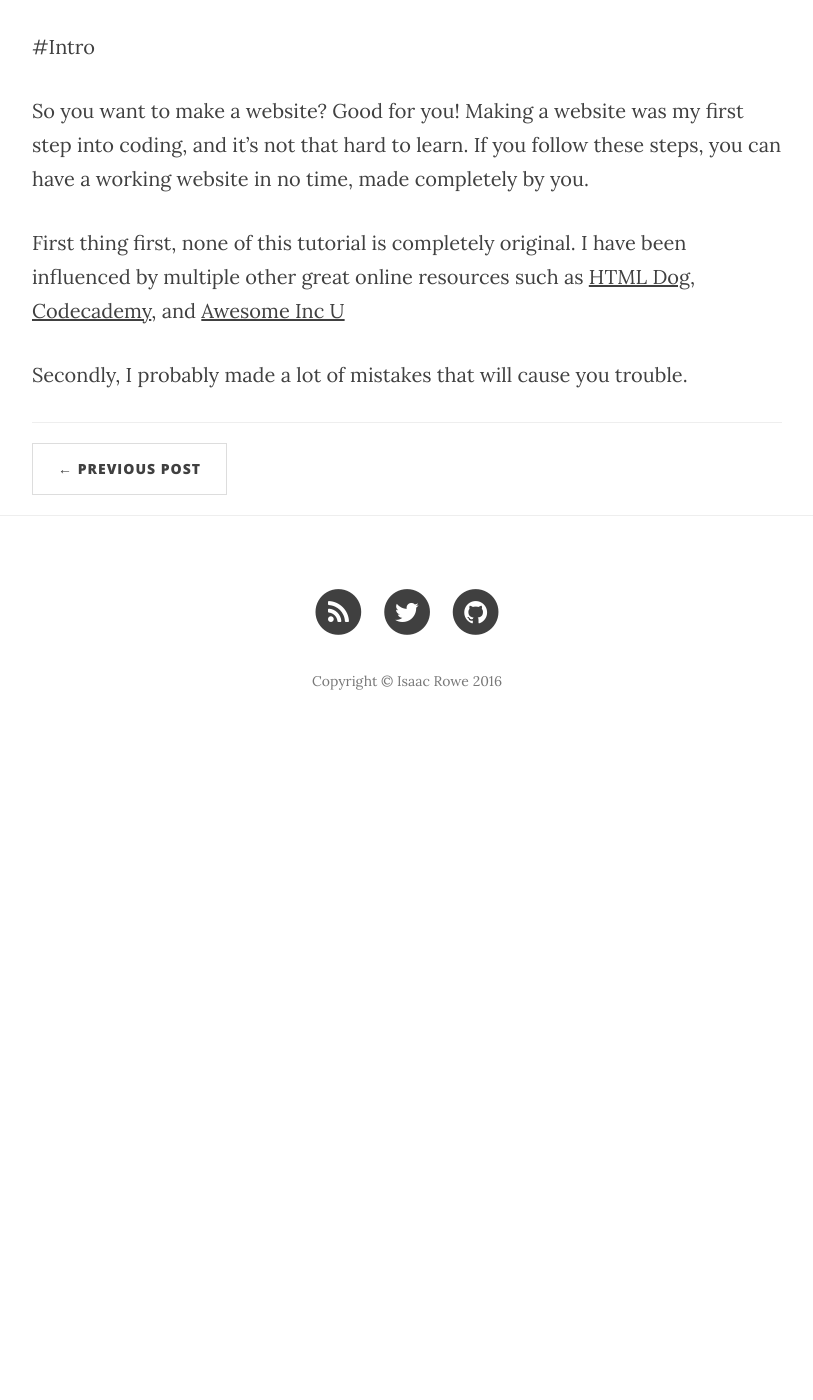
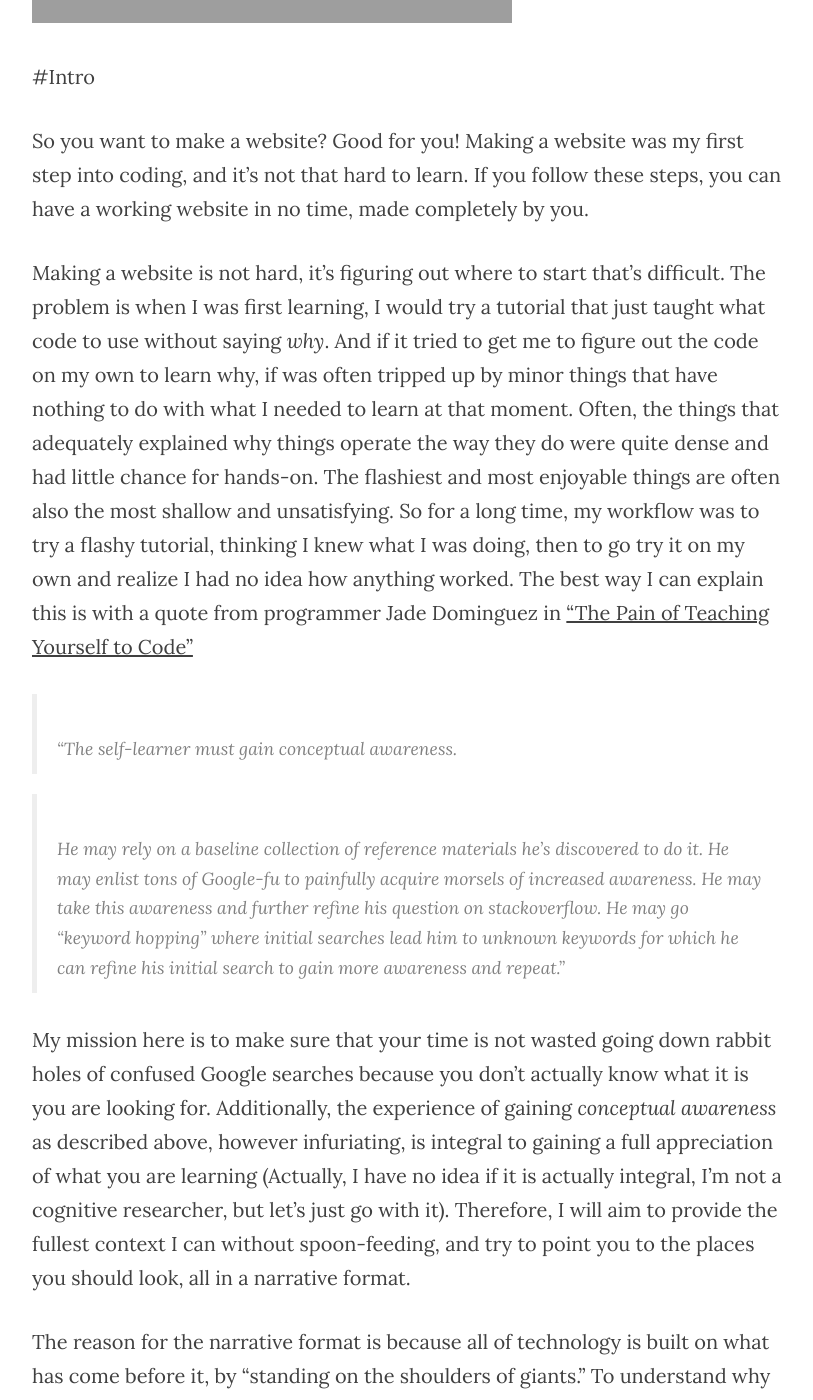
Before and after one commit to irowebbn/irowebbn.github.io, a Jekyll site: the page built from _posts/2016-2-11-make-a-website.md, in a window 1280 px wide and 1400 px high, scrolled down 929 px. Shown: the whole window, without its empty margins (233-1046 px from the left). Built offline with Jekyll 4.4.1, drawn with Linux system fonts in a browser that asks for light colours; nearby versions of some CDN libraries; before the commit the page ends 1687 px from its top, so only the background shows below that; some of the changed text lies outside the part shown; grey boxes are pictures that could not be loaded.

```diff
--- a/_posts/2016-2-11-make-a-website.md
+++ b/_posts/2016-2-11-make-a-website.md
@@ -1,13 +1,13 @@
 ---
 layout: post
-title: How To Make A Website From Scratch
+title: The Ultimate Website Tutorial
 excerpt: "From Beginning To End"
 header-img: "img/editor.jpg"
 author: Isaac Rowe
 invisible: 1
 ---
 
->The information in this post can be foiund in condensed form in the slide deck below
+>The information in this post can be found in condensed form in the slide deck below. But you're missing out if you don't read my magnum opus that follows.
 
 <iframe src="https://docs.google.com/presentation/d/1wNpDMPySImQVZn3oHTEm6-Odz_j9zYDW1_2Cu92jnc4/embed?start=false&loop=false&delayms=3000" frameborder="0" width="480" height="299" allowfullscreen="true" mozallowfullscreen="true" webkitallowfullscreen="true"></iframe>
 
@@ -16,6 +16,40 @@ invisible: 1
 
 So you want to make a website? Good for you! Making a website was my first step into coding, and it's not that hard to learn. If you follow these steps, you can have a working website in no time, made completely by you.
 
-First thing first, none of this tutorial is completely original. I have been influenced by multiple other great online resources such as [HTML Dog](htmldog.com), [Codecademy](codecademy.com), and [Awesome Inc U](awesomeincu.com)
+Making a website is not hard, it's figuring out where to start that's difficult. The problem is when I was first learning, I would try a tutorial that just taught what code to use without saying *why*. And if it tried to get me to figure out the code on my own to learn why, if was often tripped up by minor things that have nothing to do with what I needed to learn at that moment. Often, the things that adequately explained why things operate the way they do were quite dense and had little chance for hands-on. The flashiest and most enjoyable things are often also the most shallow and unsatisfying. So for a long time, my workflow was to try a  flashy tutorial, thinking I knew what I was doing, then to go try it on my own and realize I had no idea how anything worked. The best way I can explain this is with a quote from programmer Jade Dominguez in ["The Pain of Teaching Yourself to Code"](http://plusjade.com/posts/the-pain-of-teaching-yourself-to-code/)
 
-Secondly, I probably made a lot of mistakes that will cause you trouble.
+>"The self-learner must gain conceptual awareness.
+
+>He may rely on a baseline collection of reference materials he's discovered to do it. He may enlist tons of Google-fu to painfully acquire morsels of increased awareness. He may take this awareness and further refine his question on stackoverflow. He may go "keyword hopping" where initial searches lead him to unknown keywords for which he can refine his initial search to gain more awareness and repeat."
+
+My mission here is to make sure that your time is not wasted going down rabbit holes of confused Google searches because you don't actually know what it is you are looking for. Additionally, the experience of gaining *conceptual awareness* as described above, however infuriating, is integral to gaining a full appreciation of what you are learning (Actually, I have no idea if it is actually integral, I'm not a cognitive researcher, but let's just go with it). Therefore, I will aim to provide the fullest context I can without spoon-feeding, and try to point you to the places you should look, all in a narrative format.
+
+The reason for the narrative format is because all of technology is built on what has come before it, by "standing on the shoulders of giants." To understand why things are the way they *are*, you have to understand why they *were* the things they used to be, the problems they exist to solve. Then you can understand how they can be used to become what they *will be* in the future, and you become part of the progress, and it all just makes a lot more sense. This all sounds great in my head, but now it's time to get down to learning.
+
+First thing first, none of this tutorial is completely original. I have been influenced by multiple other great online resources such as [HTML Dog](htmldog.com), [Codecademy](codecademy.com), [Khan Academy](khanacademy.org) and [Awesome Inc U](awesomeincu.com). *[Disclaimer: I intern for Awesome Inc, the initiative behind Awesome Inc U]*
+
+Secondly, I probably made a lot of mistakes that will cause you trouble. If you get stuck and need help, ask for help! You can [contact me](/contact), or try looking up your question on [Stack Overflow](stackoverflow.com). Chances are that someone has had the problem before, and if you can't find anything, try asking your own question.
+
+If you know how to, you can just submit a pull request [directly to this site](https://github.com/irowebbn/irowebbn.github.io) to make a change.
+
+One more thing. If you need inspiration, I would like to introduce my hero Adam Savage. He says a lot of great things about learning, but this one is nice and pithy, despite being repackaged into an ad for Discovery Channel (It isn't actually his voice in the video). The monologue comes from a [TED Talk](https://www.ted.com/talks/how_simple_ideas_lead_to_scientific_discoveries) he gave in November 2011.
+
+<div class="embed-responsive embed-responsive-16by9">
+  <iframe class="embed-responsive-item" src="https://www.youtube.com/embed/Y8tIGOLtC3M"></iframe>
+</div>
+
+May the Force be with you.
+
+#Format
+
+This post will be published incrementally, as I develop it, so it will be perpetually incomplete. I will, however, try to update it in complete sections so that each increment is actually useful. the sections will be formatted like this:
+
+**Title**: A header to tell you what you're about to read
+
+**Reading List**: Part of the "conceptual awareness" thing I talked about earlier. Reading these is not required, but will definately expand your knowledge of the material and its context.
+
+**Recommended Tutorials**: For sections that call for it, I will link to tutorials I find helpful for hands-on learning. These are essential for developing a workflow. You can do these before, after or during the section, but your should do them.
+
+The rest is where I get to teach, rant, tell stories, drop pop culture references, and share how I think the best way to approach the topic at hand.
+
+#History
--- a/contact.html
+++ b/contact.html
@@ -4,6 +4,7 @@ title: "Contact"
 description: "Have questions? I have answers (maybe)."
 header-img: "img/contact-bg.jpg"
 ---
+<p>Tweet <a href="www.twitter.com/Isaac_rowe1">@Isaac_rowe1</a></p>
 
 <p>Want to get in touch with me? Fill out the form below to send me a message and I will try to get back to you within 24 hours!</p>
 
```
